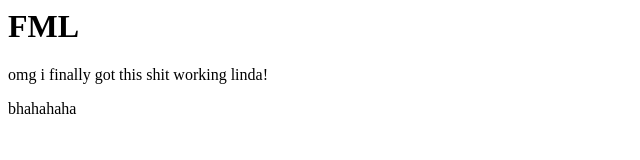
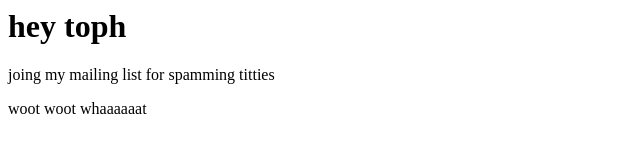
Before and after one commit to mlp0okn/mlp0okn.github.io, a plain HTML site: page index.html in a window 1280 px wide. Shown: the whole page, without its empty margins (0-640 px from the left). Drawn offline with Linux system fonts and the light colour scheme.

Commit message:
boom shakalaka

```diff
--- a/index.html
+++ b/index.html
@@ -1,3 +1,3 @@
-<h1>FML</h1>
-omg i finally got this shit working linda!
-<p> bhahahaha </p>
+<h1>hey toph</h1>
+<p>joing my mailing list for spamming titties</p>
+woot woot whaaaaaat
```
